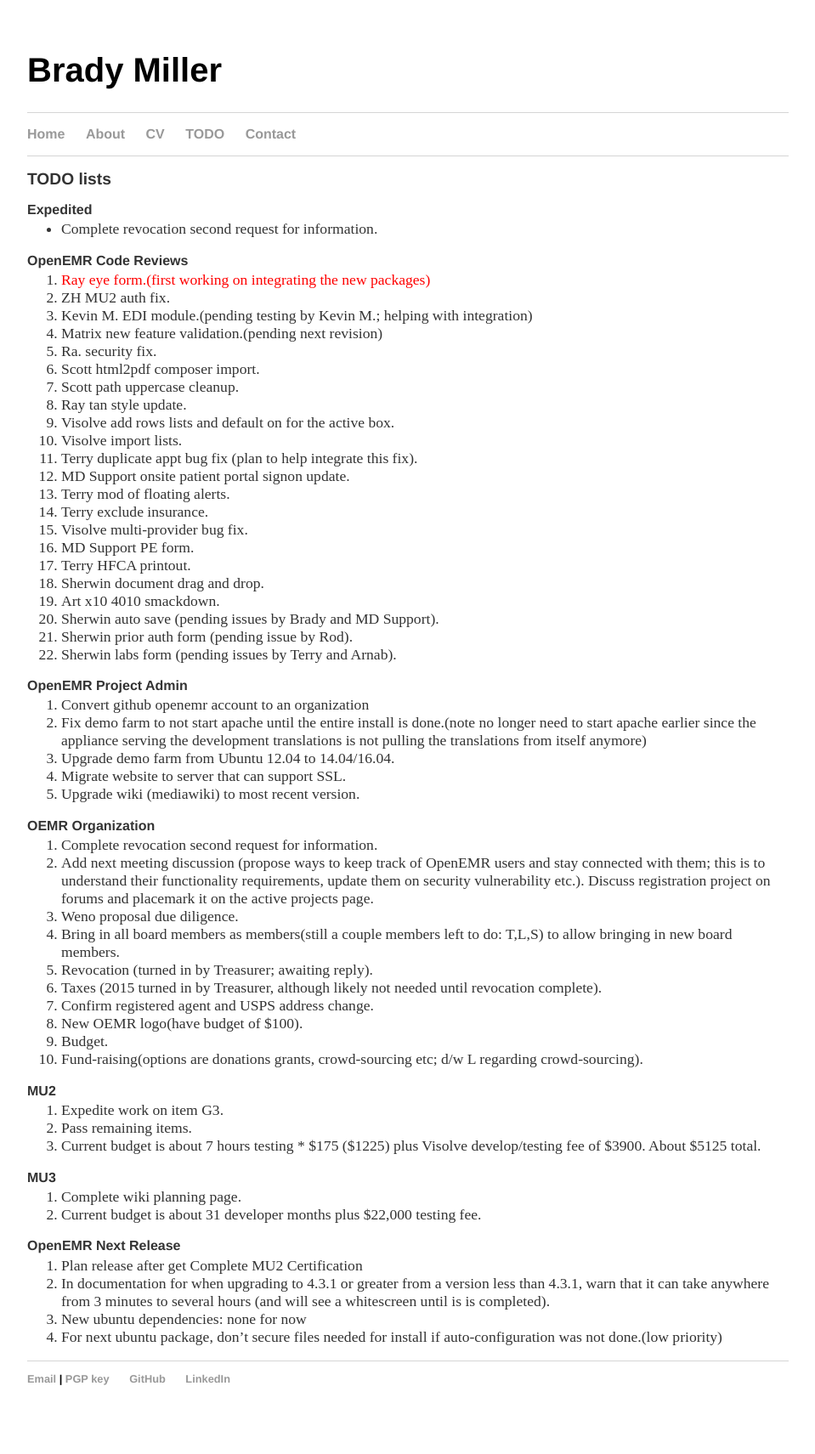
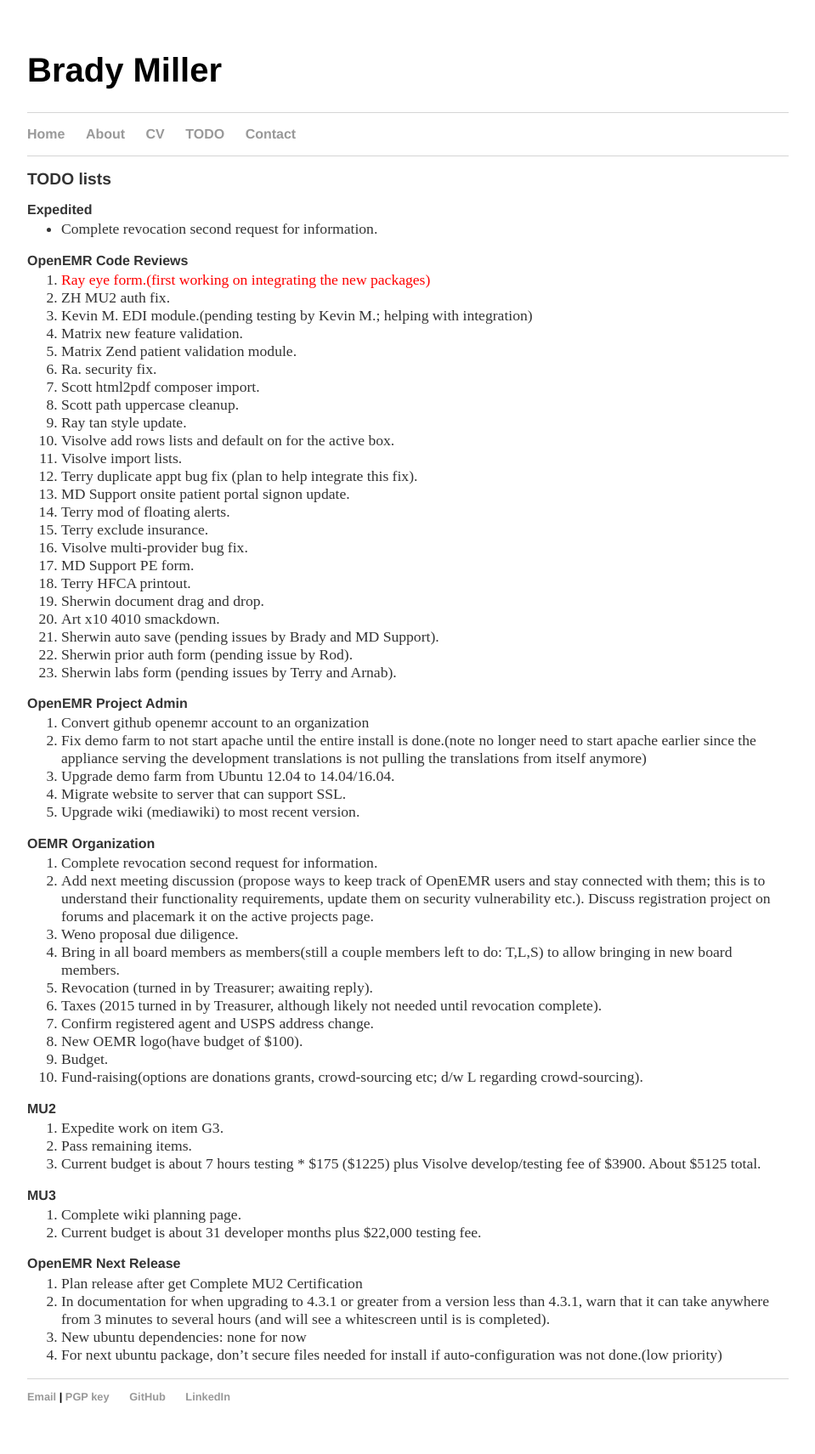
Before and after one commit to bradymiller/bradymiller.github.io, a Jekyll site: the page built from todo/index.md, in a window 1280 px wide. Shown: the whole page at 85% size, without its empty margins (160-1119 px from the left). Built offline with Jekyll 4.4.1, drawn with Linux system fonts in a browser that asks for light colours; before the commit the page ends 1690 px from its top, so only the background shows below that.

Commit message:
Update todo list

```diff
--- a/todo/index.md
+++ b/todo/index.md
@@ -10,7 +10,8 @@
 1. <span style="color: red">Ray eye form.(first working on integrating the new packages)</span>
 1. ZH MU2 auth fix.
 1. Kevin M. EDI module.(pending testing by Kevin M.; helping with integration)
-1. Matrix new feature validation.(pending next revision)
+1. Matrix new feature validation.
+1. Matrix Zend patient validation module.
 1. Ra. security fix.
 1. Scott html2pdf composer import.
 1. Scott path uppercase cleanup.
```
